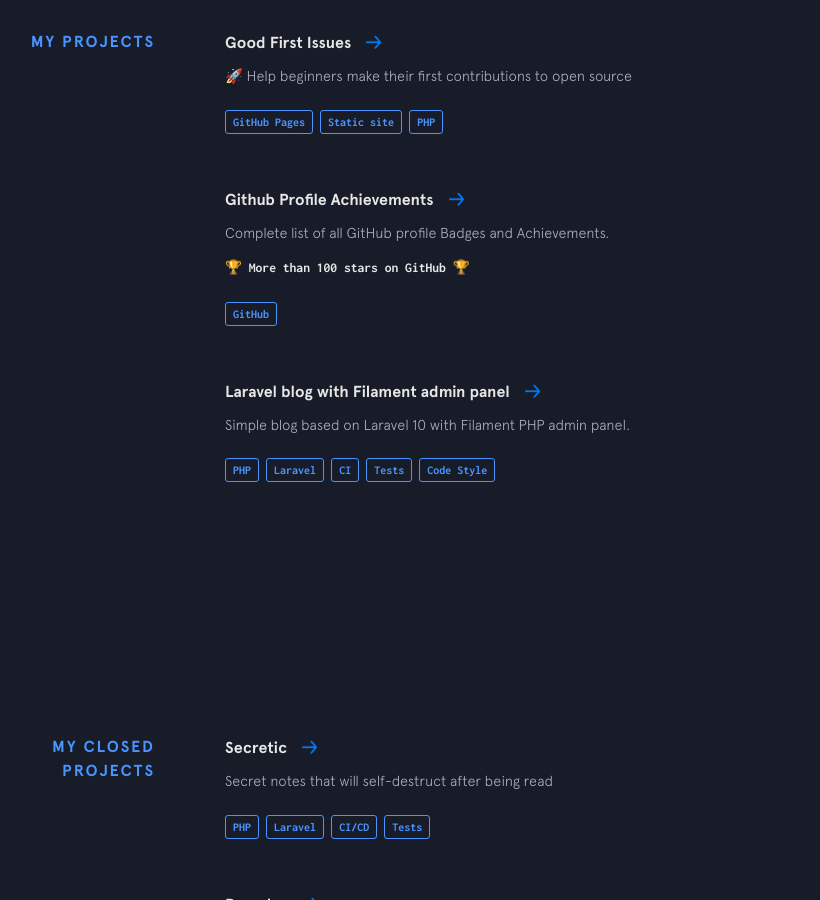
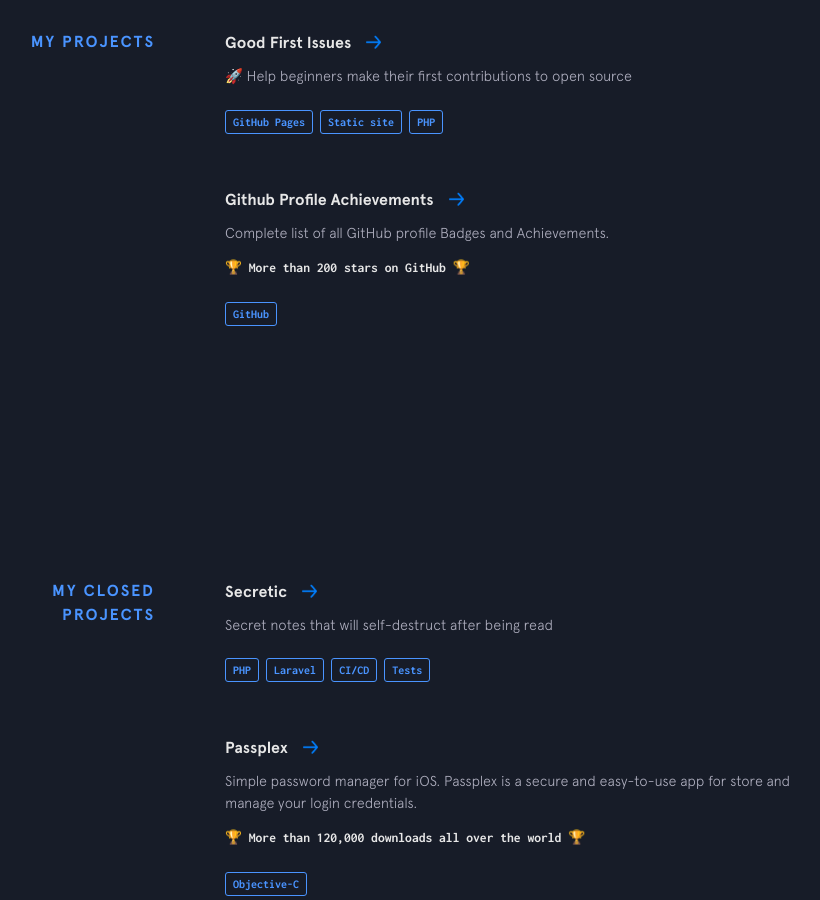
Before and after one commit to gomzyakov/gomzyakov.github.io, a Jekyll site: the page built from index.html, in a window 1280 px wide and 900 px high, scrolled down 2128 px. Shown: the whole window, without its empty margins (225-1045 px from the left). Built offline with Jekyll 4.4.1, drawn with Linux system fonts in a browser that asks for light colours.

Commit message:
Remove "Laravel blog" from projects.yml (#64)

```diff
--- a/_data/projects.yml
+++ b/_data/projects.yml
@@ -10,17 +10,6 @@
 - name: Github Profile Achievements
   url: https://github-profile-achievements.github.io/english
   code: https://github.com/github-profile-achievements
-  description: Complete list of all GitHub profile Badges and Achievements. <br><a class="small" href="https://github.com/gomzyakov/passplex">🏆 More than 100 stars on GitHub 🏆</a>
+  description: Complete list of all GitHub profile Badges and Achievements. <br><a class="small" href="https://github.com/gomzyakov/passplex">🏆 More than 200 stars on GitHub 🏆</a>
   used:
     - thing: GitHub
-
-- name: Laravel blog with Filament admin panel
-  url: https://github.com/gomzyakov/laravel-blog
-  code: https://github.com/gomzyakov/laravel-blog
-  description: Simple blog based on Laravel 10 with Filament PHP admin panel.
-  used:
-    - thing: PHP
-    - thing: Laravel
-    - thing: CI
-    - thing: Tests
-    - thing: Code Style
```
